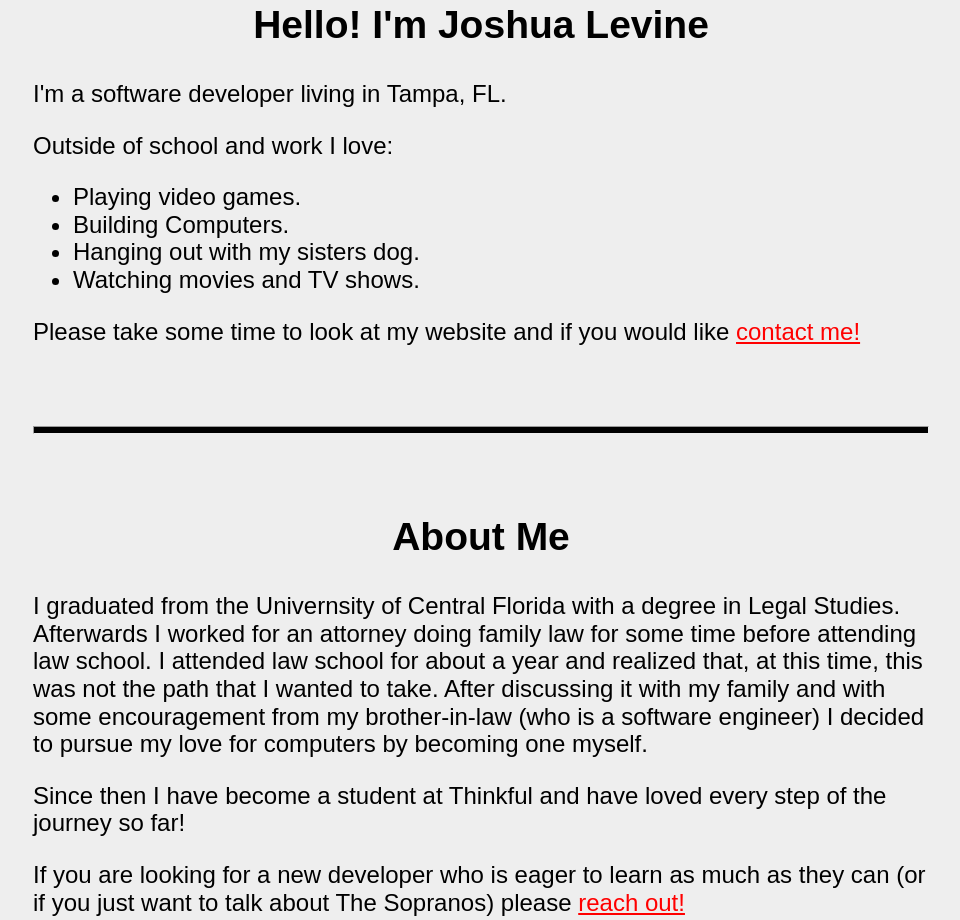
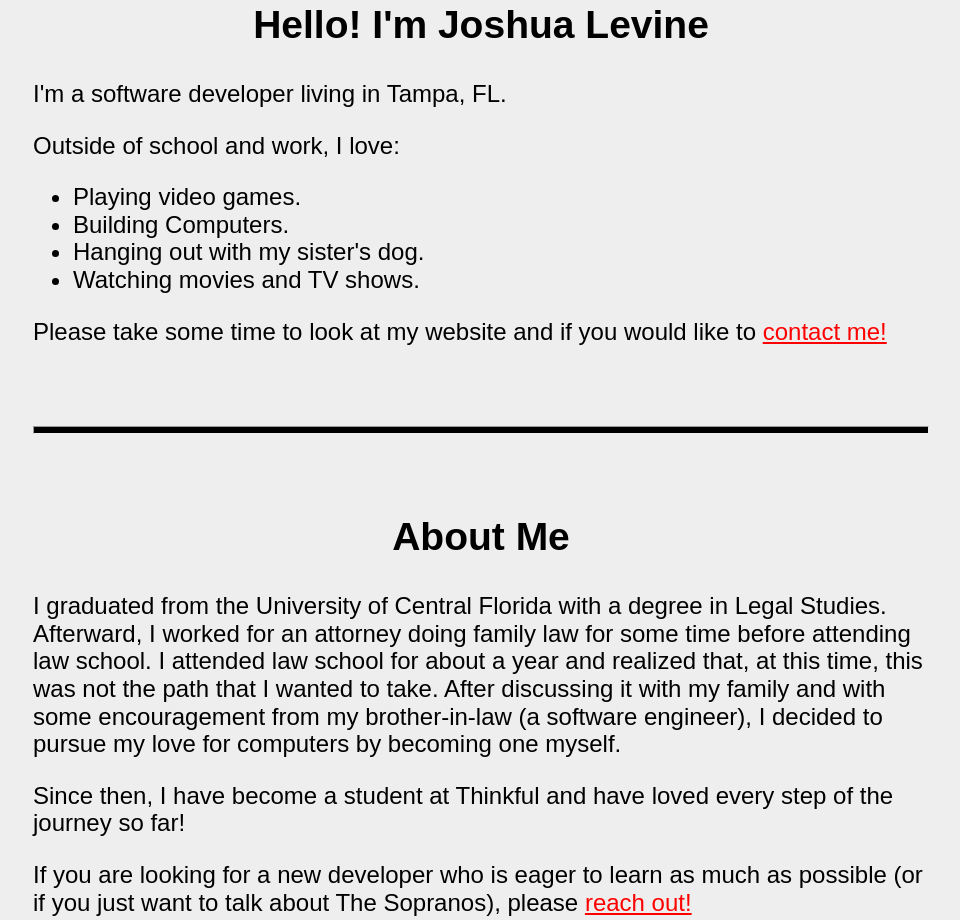
Before and after one commit to JoshJAL/Portfolio, a plain HTML site: page index.html in a window 1280 px wide. Shown: the part 609-1529 px from the top of the page, without its empty margins (159-1119 px from the left). Drawn offline with nearby package versions, Linux system fonts and the light colour scheme.

Commit message:
Update index.html

```diff
--- a/index.html
+++ b/index.html
@@ -29,14 +29,14 @@
 
 				<h2>Hello! I'm Joshua Levine</h2>
 				<p>I'm a software developer living in Tampa, FL.</p>
-				<p>Outside of school and work I love:</p>
+				<p>Outside of school and work, I love:</p>
 				<ul>
 					<li>Playing video games.</li>
 					<li>Building Computers.</li>
-					<li>Hanging out with my sisters dog.</li>
+					<li>Hanging out with my sister's dog.</li>
 					<li>Watching movies and TV shows.</li>
 				</ul>
-				<p>Please take some time to look at my website and if you would like <a href="#contact-me">contact me!</a></p>
+				<p>Please take some time to look at my website and if you would like to <a href="#contact-me">contact me!</a></p>
 			</article>
 
 			<hr />
@@ -46,16 +46,16 @@
 
 				<h2>About Me</h2>
 				<p>
-					I graduated from the Univernsity of Central Florida with a degree in Legal Studies. Afterwards I worked for an
+					I graduated from the University of Central Florida with a degree in Legal Studies. Afterward, I worked for an
 					attorney doing family law for some time before attending law school. I attended law school for about a year
 					and realized that, at this time, this was not the path that I wanted to take. After discussing it with my
-					family and with some encouragement from my brother-in-law (who is a software engineer) I decided to pursue my
+					family and with some encouragement from my brother-in-law (a software engineer), I decided to pursue my
 					love for computers by becoming one myself.
 				</p>
-				<p>Since then I have become a student at Thinkful and have loved every step of the journey so far!</p>
+				<p>Since then, I have become a student at Thinkful and have loved every step of the journey so far!</p>
 				<p>
-					If you are looking for a new developer who is eager to learn as much as they can (or if you just want to talk
-					about The Sopranos) please <a href="#contact-me">reach out!</a>
+					If you are looking for a new developer who is eager to learn as much as possible (or if you just want to talk
+					about The Sopranos), please <a href="#contact-me">reach out!</a>
 				</p>
 			</article>
 
```
